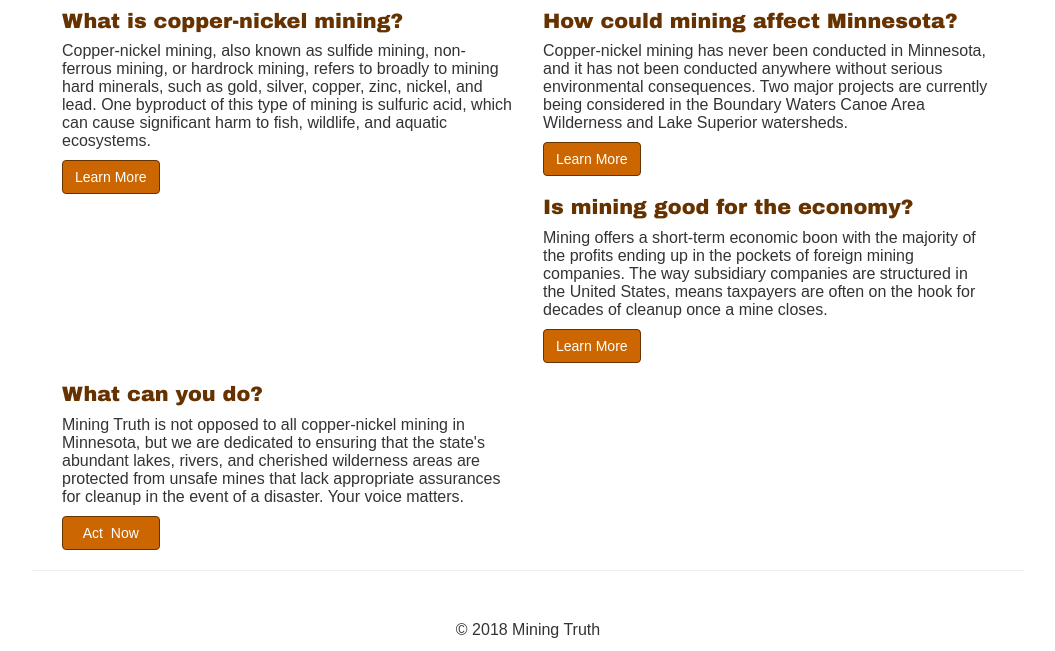
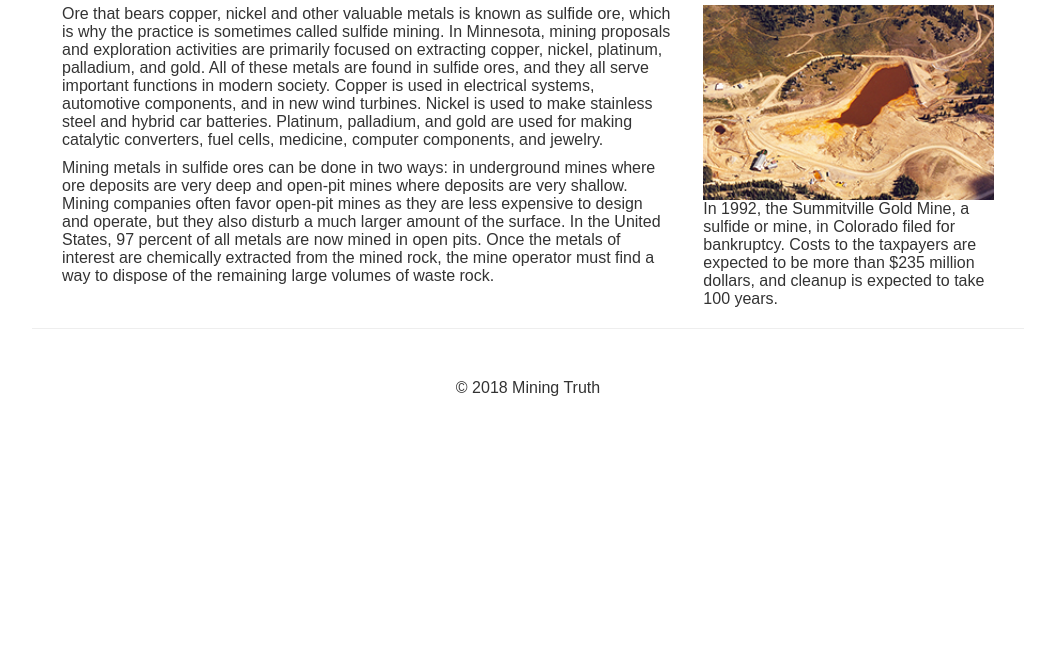
Before and after one commit to mikallok/miningtruth, a plain HTML site: page copper-nickel-mining.html in a window 1280 px wide. Shown: the part 170-821 px from the top of the page, without its empty margins (112-1167 px from the left). After the commit the page ends 800 px from the top, so only its background shows below. Drawn offline with Linux system fonts and the light colour scheme.

Commit message:
developing site pages

```diff
--- a/copper-nickel-mining.html
+++ b/copper-nickel-mining.html
@@ -68,28 +68,16 @@
       <h1>Copper-nickel mining explained</h1></div>
   </div>
 
+<div class="col-md-8">
+  <p>Ore that bears copper, nickel and other valuable metals is known as sulfide ore, which is why the practice is sometimes called sulfide mining. In Minnesota, mining proposals and exploration activities are primarily focused on extracting copper, nickel, platinum, palladium, and gold. All of these metals are found in sulfide ores, and they all serve important functions in modern society. Copper is used in electrical systems, automotive components, and in new wind turbines. Nickel is used to make stainless steel and hybrid car batteries. Platinum, palladium, and gold are used for making catalytic converters, fuel cells, medicine, computer components, and jewelry.</p>
 
-        <div class="col-lg-6">
-            <h2>What is copper-nickel mining?</h2>
-            <p>Copper-nickel mining, also known as sulfide mining, non-ferrous mining, or hardrock mining, refers to broadly to mining hard minerals, such as gold, silver, copper, zinc, nickel, and lead. One byproduct of this type of mining is sulfuric acid, which can cause significant harm to fish, wildlife, and aquatic ecosystems. </p>
-            <a class="btn btn-default" href="copper-nickel-mining.html" title="link to information about copper-nickel mining">Learn More</a>
-        </div>
-
-        <div class="col-lg-6">
-            <h2>How could mining affect Minnesota?</h2>
-            <p>Copper-nickel mining has never been conducted in Minnesota, and it has not been conducted anywhere without serious environmental consequences. Two major projects are currently being considered in the Boundary Waters Canoe Area Wilderness and Lake Superior watersheds. </p>
-            <a class="btn btn-default" href="minnesota-environment.html" title="link to information about how copper-nickel mining could affect Minnesota's environment">Learn More</a>
-        </div>
-
-        <div class="col-lg-6">
-            <h2>Is mining good for the economy?</h2>
-            <p>Mining offers a short-term economic boon with the majority of the profits ending up in the pockets of foreign mining companies. The way subsidiary companies are structured in the United States, means taxpayers are often on the hook for decades of cleanup once a mine closes.</p>
-            <a class="btn btn-default" href="economic-concerns.html" title="link to information about how taxpayers are often left to foot the bill for mine cleanup and disasters.">Learn More</a>
-        </div>
-<div class="col-lg-6">
-<h2>What can you do?</h2>
-<p>Mining Truth is not opposed to all copper-nickel mining in Minnesota, but we are dedicated to ensuring that the state's abundant lakes, rivers, and cherished wilderness areas are protected from unsafe mines that lack appropriate assurances for cleanup in the event of a disaster. Your voice matters.</p>
-<a class="btn btn-default" href="get-involved.html" title="link to information about actions you can take to ensure that if copper-nickel mining is conducted in Minnesota, it is conducted safely.">&nbsp;&nbsp;Act &nbsp;Now&nbsp;&nbsp;</a>
+  <p>Mining metals in sulfide ores can be done in two ways: in underground mines where ore deposits are very deep and open-pit mines where deposits are very shallow. Mining companies often favor open-pit mines as they are less expensive to design and operate, but they also disturb a much larger amount of the surface. In the United States, 97 percent of all metals are now mined in open pits. Once the metals of interest are chemically extracted from the mined rock, the mine operator must find a way to dispose of the remaining large volumes of waste rock.</p>
+</div>
+        <div class="col-md-4">
+<figure>
+          <img class="img-responsive" width="300px" src="files/colorado-superfund.png" alt="Image of Summitville Gold Mine, a superfund site in Colorado.">
+          <figcaption>In 1992, the Summitville Gold Mine, a sulfide or mine, in Colorado filed for bankruptcy. Costs to the taxpayers are expected to be more than $235 million dollars, and cleanup is expected to take 100 years.</figcaption>
+        </figure>
 </div>
 </div>
 
--- a/css/mining-truth.css
+++ b/css/mining-truth.css
@@ -2,6 +2,8 @@ h1 {
  font-family: arial black, helvetica, sans-serif;
  font-size: 2.7em;
  font-weight: bolder;
+padding-top: 5px;
+ padding-bottom: 10px;
 
  color: #663300;
  }
```
Also changed, not shown: files/colorado-superfund.png (added).
